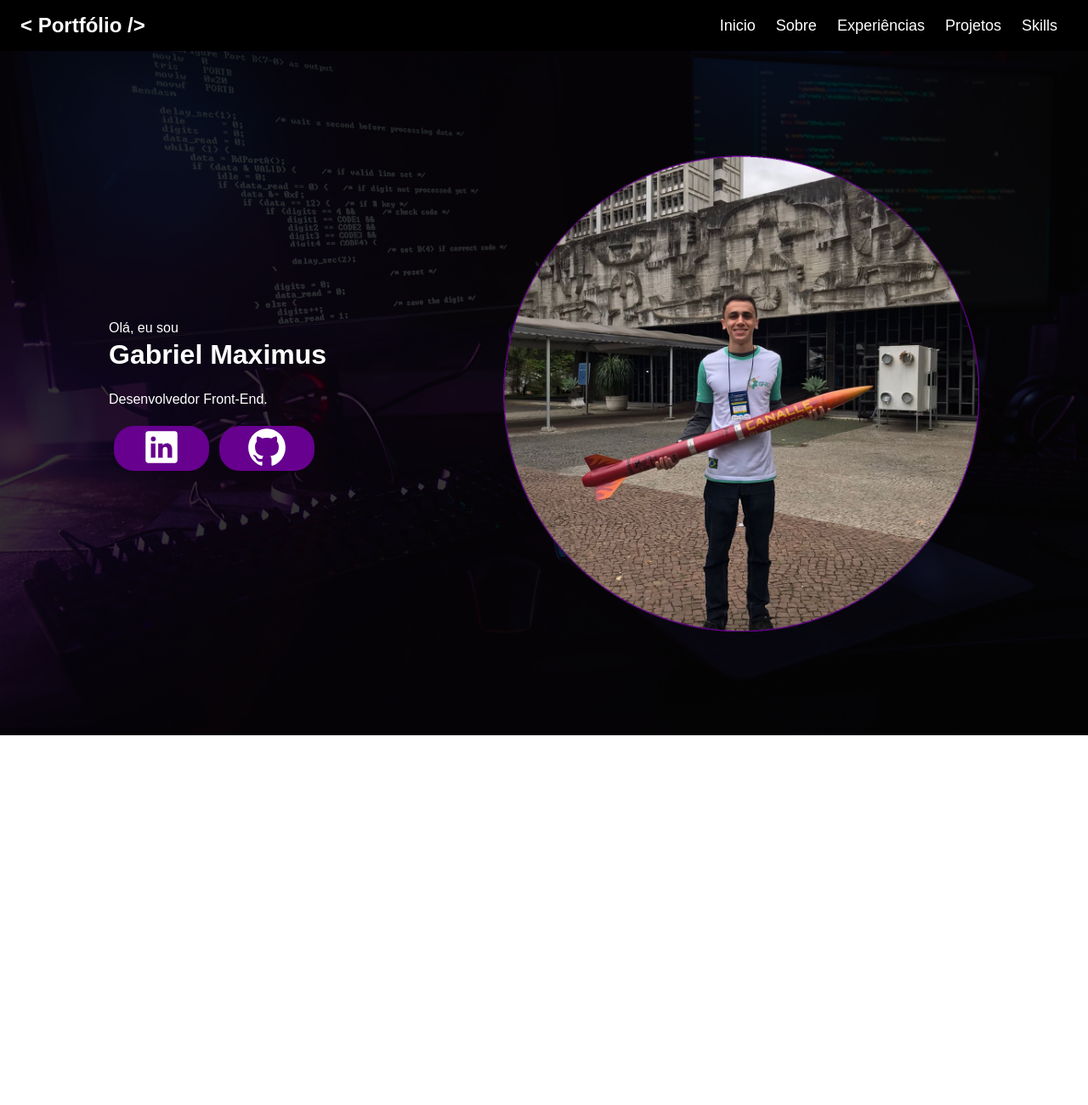
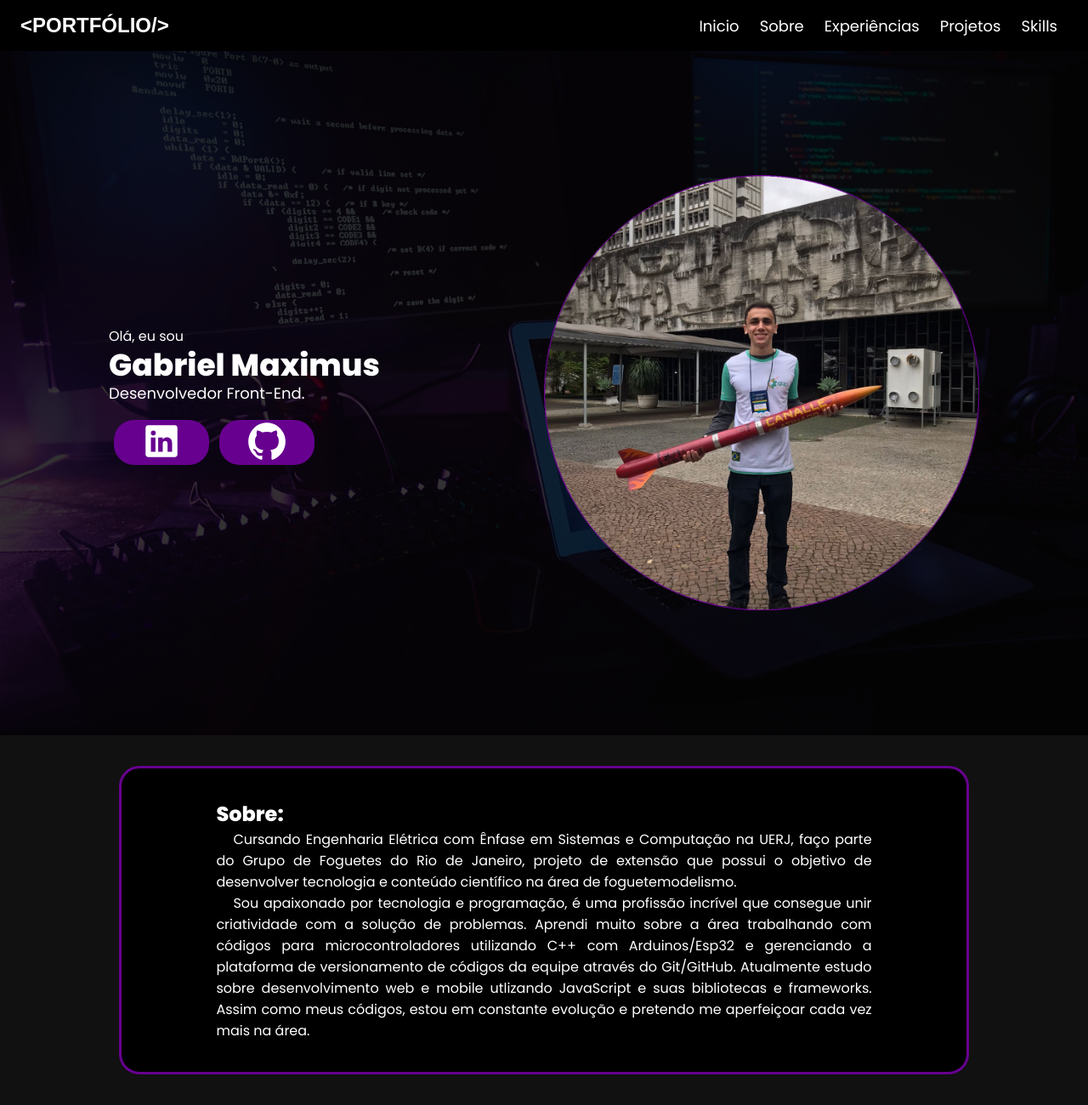
Before and after one commit to gabriel-maximus/Portfolio, a React (Create React App) app: page / in a window 1280 px wide. Shown: the whole page at 85% size. Before the commit the page ends 865 px from the top, so only its background shows below. Built offline with nearby package versions, Linux system fonts and the light colour scheme.

Commit message:
Modificações e adições nos estilos do App

```diff
--- a/src/App.css
+++ b/src/App.css
@@ -1,12 +1,13 @@
+@import url('https://fonts.googleapis.com/css2?family=Poppins:wght@400;800&display=swap');
 *{
   margin: 0;
   padding: 0;
   box-sizing: border-box;
-  font-family: sans-serif;
-  color: #fff;
 }
 
-.App{
+body{
+  font-family: 'Poppins', sans-serif;
+  color: #fff;
   background-color: #111111;
 }
 
@@ -43,24 +44,34 @@
 
 .Title{
   font-style: normal;
-  font-weight: 700;
-  font-size: 32px;
+  font-weight: 800;
+  font-size: 36px;
   width: 320px;
-  margin-bottom: 20px;
   line-height: 44px;
 }
 
 .SubTitle{
   font-style: normal;
   font-weight: 400;
-  font-size: 16px;
+  font-size: 18px;
   width: 420px;
   margin-bottom: 20px;
   line-height: 22px;
 }
 
 .Imagem img{
-  width: 35rem;
-  height: 35rem;
+  width: 32rem;
+  height: 32rem;
+}
+
+.Sobre{
+  height: fit-content;
+  width: 100%;
+  max-width: 80%;
+  margin: 24px auto;
+  padding: 12px;
+  display: flex;
+  flex-direction: column;
+  align-items: center;
 
 }
--- a/src/App.js
+++ b/src/App.js
@@ -4,6 +4,7 @@ import Header from './components/Header';
 import Button from './components/Button';
 import { IoLogoGithub, IoLogoLinkedin } from 'react-icons/io';
 import Foto from './assets/Foto.png'
+import Card from './components/Card';
 
 function App() {
   ScrollReveal({ reset: true });
@@ -28,6 +29,7 @@ function App() {
         </section>
       </div>
       <section className='Sobre' id='Sobre'>
+        <Card />
       </section>
     </div>
   );
--- a/src/components/Header/index.js
+++ b/src/components/Header/index.js
@@ -6,7 +6,7 @@ export default function Header() {
     <nav className='Container'>
 
         <div className='Titulo'>
-            <strong>{'<'} Portfólio /{'>'}</strong>
+            <strong>{'<'}PORTFÓLIO/{'>'}</strong>
         </div>
 
         <div className='Links'>
--- a/src/components/Header/styles.css
+++ b/src/components/Header/styles.css
@@ -14,6 +14,7 @@
 .Titulo{
     margin-left: 24px;
     font-size: 24px;
+    font-family: sans-serif;
 }
 
 .Links{
```
